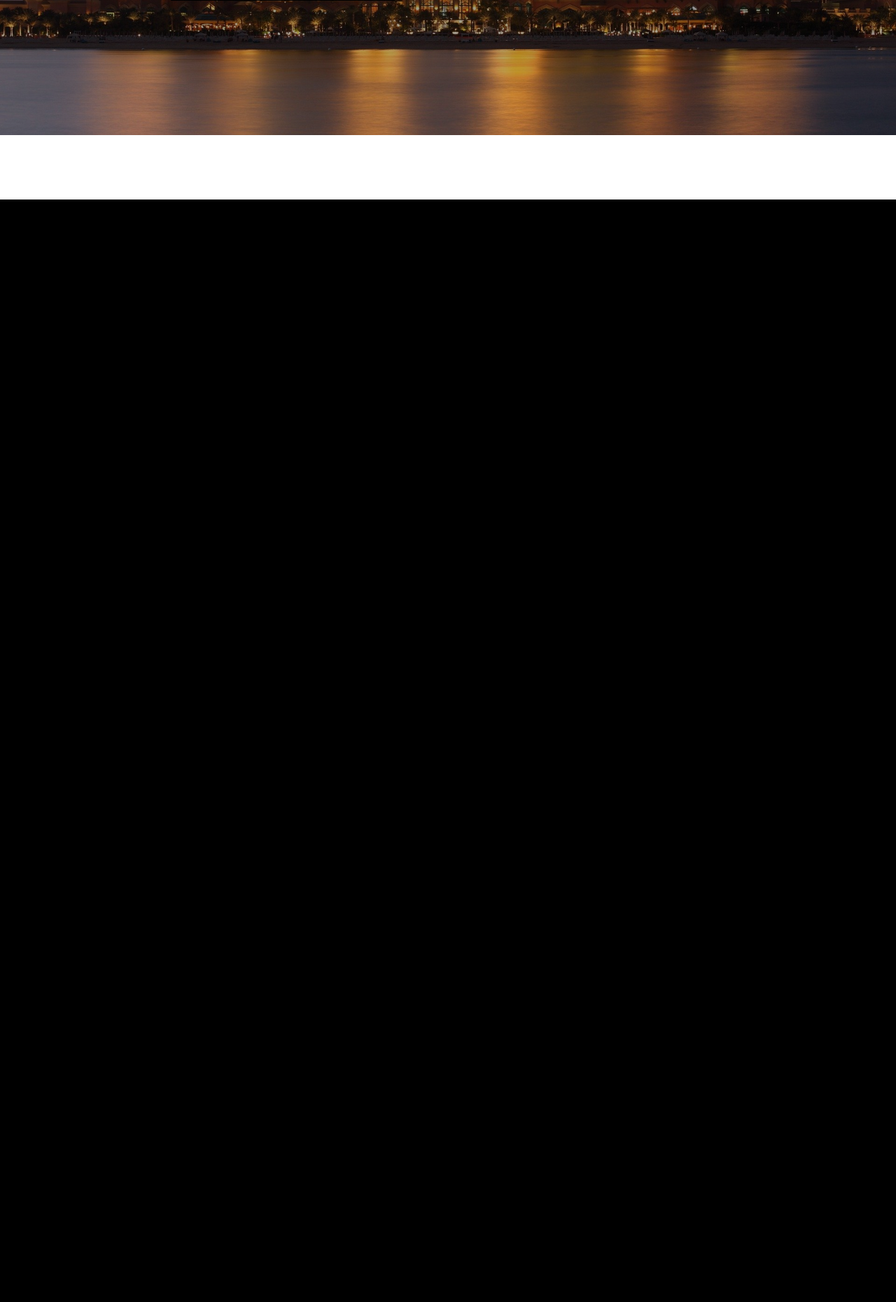
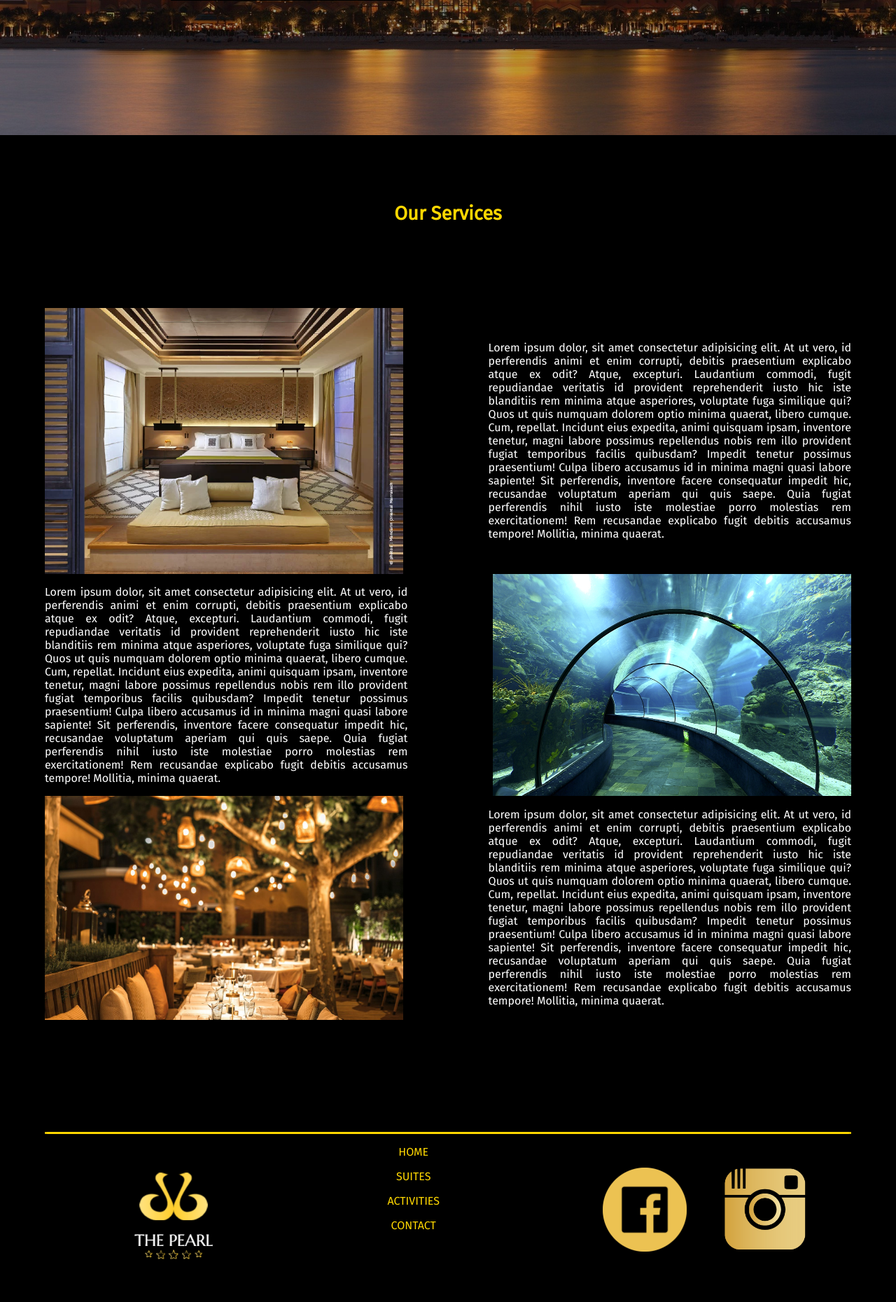
Before and after one commit to EpicRelax/ThePearl, a PHP site: page / in a window 1280 px wide. Shown: the part 515-2375 px from the top of the page at 70% size. Before the commit the page ends 800 px from the top, so only its background shows below. Run offline with PHP 8.4, Linux system fonts and the light colour scheme.

Commit message:
Home Page

```diff
--- a/assets/css/style.css
+++ b/assets/css/style.css
@@ -1,4 +1,6 @@
-body, ul, li {
+body,
+ul,
+li {
     margin: 0;
     padding: 0;
     font-family: 'Fira Sans', sans-serif;
@@ -48,7 +50,7 @@ nav ul a:hover {
     justify-content: center;
     align-items: center;
     height: 100%;
-    background: linear-gradient(0deg, rgba(0,0,0,0.12398462803089982) 0%, rgba(0,0,0,1) 100%);
+    background: linear-gradient(0deg, rgba(0, 0, 0, 0.12398462803089982) 0%, rgba(0, 0, 0, 1) 100%);
     color: white;
     font-size: 2.7rem;
     letter-spacing: 0.4rem;
@@ -62,3 +64,89 @@ nav ul a:hover {
     background-size: 110%;
     margin: 1rem;
 }
+
+
+
+/* Main */
+main {
+    background-color: black;
+    padding-bottom: 10rem;
+}
+
+h2 {
+    margin-top: 0;
+    padding: 6rem 1.5rem;
+    font-size: 1.7rem;
+    color: gold;
+    text-align: center;
+}
+
+#service {
+    color: white;
+    width: 90%;
+    margin: 0 auto;
+}
+
+#room {
+    display: flex;
+    justify-content: space-between;
+}
+
+#room img {
+    width: 40vw;
+
+}
+
+#description {
+    display: flex;
+    justify-content: center;
+    align-items: center;
+    width: 45%;
+    text-align: justify;
+    text-justify: inter-word;
+
+}
+
+
+/* Footer */
+
+footer{
+    background-color: black;
+    text-align: center;
+}
+
+
+
+#separation{
+    height: 0.2rem;
+    width: 90%;
+    background-color: gold;
+    border-radius: 5%;
+    margin: auto;
+
+
+}
+
+#infos{
+    margin-left: 10%;
+    margin-right: 10%;
+    display: flex;
+    justify-content: space-between;
+    list-style: none;
+    color: gold;
+    text-decoration: none;
+}
+#infos li{
+    margin: 1rem;
+}
+
+footer img{
+    margin-top: 3rem;
+    margin-left: 3rem;
+    height: 15vh;
+}
+
+#footLogo{
+    height: 30vh;
+    margin: 0;
+}
--- a/index.html
+++ b/index.html
@@ -1,5 +1,6 @@
 <!DOCTYPE html>
 <html lang="fr">
+
 <head>
     <meta charset="UTF-8">
     <meta http-equiv="X-UA-Compatible" content="IE=edge">
@@ -10,6 +11,7 @@
     <link rel="stylesheet" href="./assets/css/style.css">
     <title>The Pearl</title>
 </head>
+
 <body>
     <header>
         <div id="nav">
@@ -18,10 +20,18 @@
                     <img src="./assets/img/logo.png" alt="Logo Pearl">
                 </div>
                 <ul>
-                    <a href=""><li>HOME</li></a>
-                    <a href=""><li>SUITES</li></a>
-                    <a href=""><li>ACTIVITIES</li></a>
-                    <a href=""><li>CONTACT</li></a>
+                    <a href="">
+                        <li>HOME</li>
+                    </a>
+                    <a href="">
+                        <li>SUITES</li>
+                    </a>
+                    <a href="">
+                        <li>ACTIVITIES</li>
+                    </a>
+                    <a href="">
+                        <li>CONTACT</li>
+                    </a>
                 </ul>
             </nav>
         </div>
@@ -34,10 +44,81 @@
         </div>
     </header>
     <main>
+        <h2>Our Services</h2>
+        <div id="service">
+            <div id="room">
+                <img src="./assets/img/hotels-luxe-15-maroc.png" alt="">
+                <div id="description">
+                    <p>Lorem ipsum dolor, sit amet consectetur adipisicing elit. At ut vero, id perferendis animi et
+                        enim corrupti, debitis praesentium explicabo atque ex odit? Atque, excepturi. Laudantium
+                        commodi, fugit repudiandae veritatis id provident reprehenderit iusto hic iste blanditiis rem
+                        minima atque asperiores, voluptate fuga similique qui? Quos ut quis numquam dolorem optio minima
+                        quaerat, libero cumque. Cum, repellat. Incidunt eius expedita, animi quisquam ipsam, inventore
+                        tenetur, magni labore possimus repellendus nobis rem illo provident fugiat temporibus facilis
+                        quibusdam? Impedit tenetur possimus praesentium! Culpa libero accusamus id in minima magni quasi
+                        labore sapiente! Sit perferendis, inventore facere consequatur impedit hic, recusandae
+                        voluptatum aperiam qui quis saepe. Quia fugiat perferendis nihil iusto iste molestiae porro
+                        molestias rem exercitationem! Rem recusandae explicabo fugit debitis accusamus tempore!
+                        Mollitia, minima quaerat.</p>
+                </div>
+            </div>
 
+            <div id="room">
+
+                <div id="description">
+                    <p>Lorem ipsum dolor, sit amet consectetur adipisicing elit. At ut vero, id perferendis animi et
+                        enim corrupti, debitis praesentium explicabo atque ex odit? Atque, excepturi. Laudantium
+                        commodi, fugit repudiandae veritatis id provident reprehenderit iusto hic iste blanditiis rem
+                        minima atque asperiores, voluptate fuga similique qui? Quos ut quis numquam dolorem optio minima
+                        quaerat, libero cumque. Cum, repellat. Incidunt eius expedita, animi quisquam ipsam, inventore
+                        tenetur, magni labore possimus repellendus nobis rem illo provident fugiat temporibus facilis
+                        quibusdam? Impedit tenetur possimus praesentium! Culpa libero accusamus id in minima magni quasi
+                        labore sapiente! Sit perferendis, inventore facere consequatur impedit hic, recusandae
+                        voluptatum aperiam qui quis saepe. Quia fugiat perferendis nihil iusto iste molestiae porro
+                        molestias rem exercitationem! Rem recusandae explicabo fugit debitis accusamus tempore!
+                        Mollitia, minima quaerat.</p>
+                </div>
+                <img src="./assets/img/b2df4a23b7c149c8a5895028d1ccffb7.jpeg" alt="">
+            </div>
+
+            <div id="room">
+                <img src="./assets/img/Restaurant-Cucina-Byblos_Ambiance_Hotel-Byblos-Saint-Tropez-14-1600x1000.jpg"
+                    alt="">
+                <div id="description">
+                    <p>Lorem ipsum dolor, sit amet consectetur adipisicing elit. At ut vero, id perferendis animi et
+                        enim corrupti, debitis praesentium explicabo atque ex odit? Atque, excepturi. Laudantium
+                        commodi, fugit repudiandae veritatis id provident reprehenderit iusto hic iste blanditiis rem
+                        minima atque asperiores, voluptate fuga similique qui? Quos ut quis numquam dolorem optio minima
+                        quaerat, libero cumque. Cum, repellat. Incidunt eius expedita, animi quisquam ipsam, inventore
+                        tenetur, magni labore possimus repellendus nobis rem illo provident fugiat temporibus facilis
+                        quibusdam? Impedit tenetur possimus praesentium! Culpa libero accusamus id in minima magni quasi
+                        labore sapiente! Sit perferendis, inventore facere consequatur impedit hic, recusandae
+                        voluptatum aperiam qui quis saepe. Quia fugiat perferendis nihil iusto iste molestiae porro
+                        molestias rem exercitationem! Rem recusandae explicabo fugit debitis accusamus tempore!
+                        Mollitia, minima quaerat.</p>
+                </div>
+            </div>
+
+        </div>
     </main>
     <footer>
-
+        <div id="separation"></div>
+        <div id="infos">
+            <img id="footLogo" src="./assets/img/logo.png" alt="">
+            <div>
+                <nav>
+                    <li>HOME</li>
+                    <li>SUITES</li>
+                    <li>ACTIVITIES</li>
+                    <li>CONTACT</li>
+                </nav>
+            </div>
+            <div>
+                <img src="./assets/img/picto-fb.png" alt="">
+                <img src="./assets/img/instagram-or-dégradé.png" alt="">
+            </div>
+        </div>
     </footer>
 </body>
+
 </html>
```
Also changed, not shown: assets/img/Thepearl No BG.png (added).
